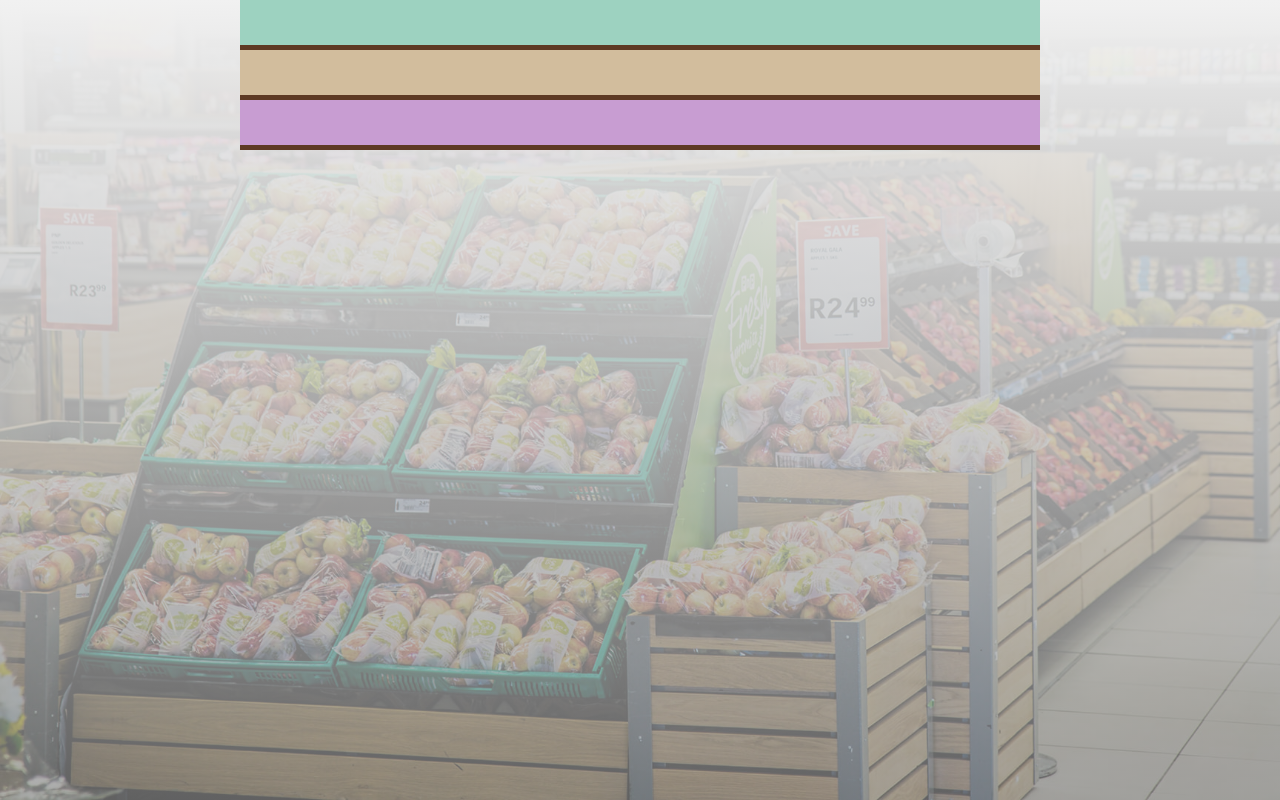
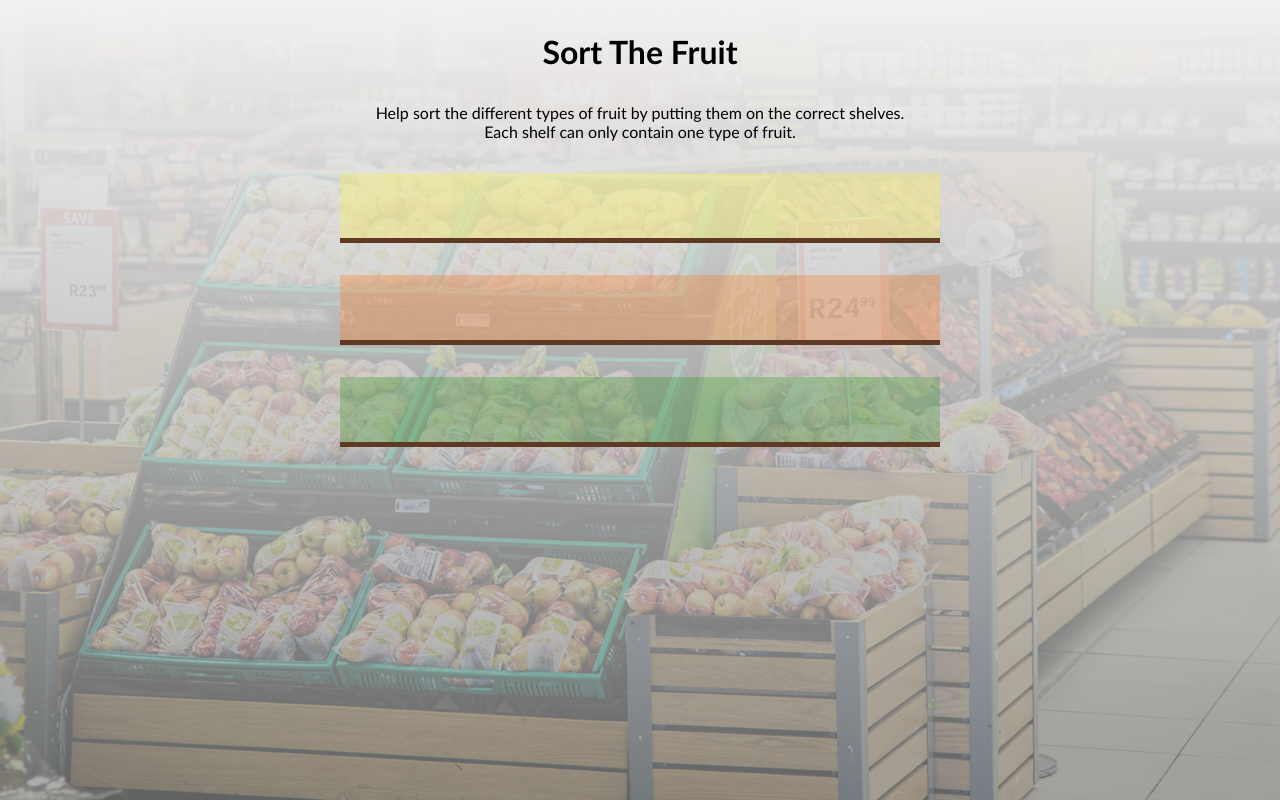
Before and after one commit to CIMarko/shelf-stacking-JS, a plain HTML site: page index.html in a window 1280 px wide. Drawn offline with Linux system fonts and the light colour scheme.

Commit message:
add header, style shelves

```diff
--- a/assets/css/styles.css
+++ b/assets/css/styles.css
@@ -17,22 +17,29 @@ body {
     background-repeat: no-repeat;
     background-size: cover;
     resize: both;
+
+    font-family:'Gill Sans', 'Gill Sans MT', Calibri, 'Trebuchet MS', sans-serif;
+    text-align: center;
+}
+
+h1 {
+    margin: 2rem 0;
 }
 
 .shelf {
     border-bottom: 5px rgb(94, 58, 36) solid;
     width: 90vw;
-    max-width: 800px;
-    height: 50px;
-    margin: 0 auto;
+    max-width: 600px;
+    height: 70px;
+    margin: 2em auto;
 }
 
 .shelf1 {
-    background-color: rgb(157, 210, 192);
+    background-color: rgb(255 245 59 / 30%);
 }
 .shelf2 {
-    background-color: rgb(210, 189, 157);
+    background-color: rgb(255 118 21 / 30%);
 }
 .shelf3 {
-    background-color: rgb(200, 157, 210);
+    background-color: rgb(47 145 34 / 30%);
 }
--- a/index.html
+++ b/index.html
@@ -7,6 +7,11 @@
     <title>Document</title>
 </head>
 <body>
+    <header>
+        <h1>Sort The Fruit</h1>
+        <p>Help sort the different types of fruit by putting them on the correct shelves. <br>
+        Each shelf can only contain one type of fruit.</p>
+    </header>
     <main>
         <div class="shelf shelf1"></div>
         <div class="shelf shelf2"></div>
```
Also changed, not shown: 1 other file.
